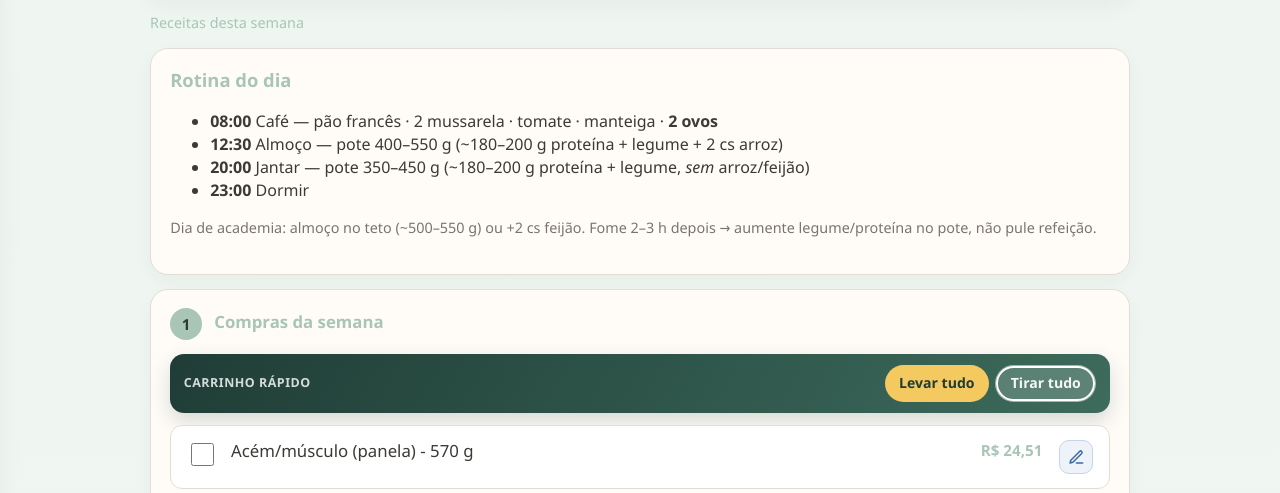
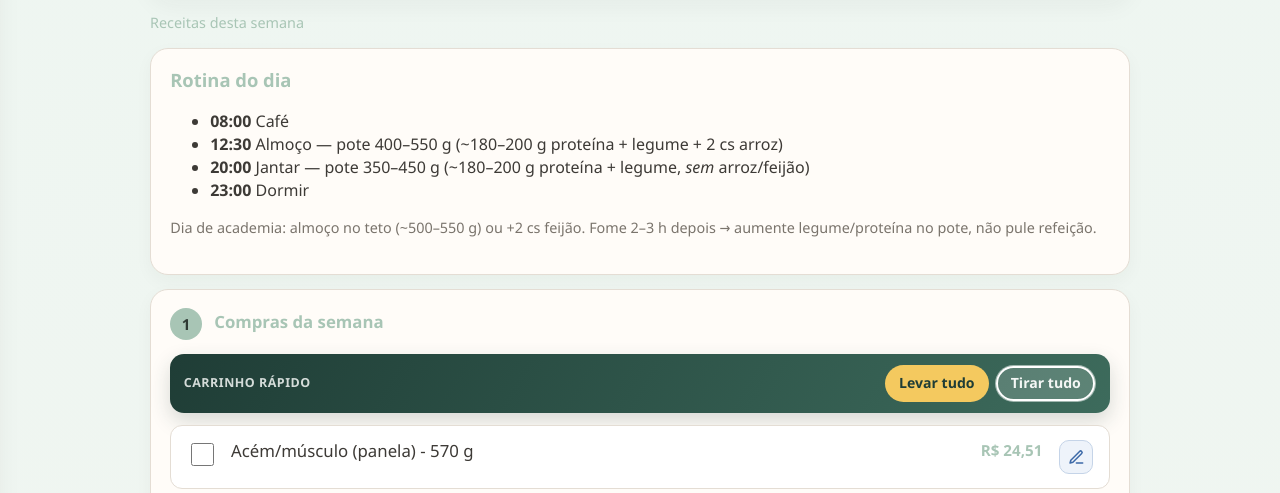
Before and after one commit to gadget-apps/alimentacao-cardapios, a plain HTML site: page semana-1.html in a window 1280 px wide. Shown: the part 251-744 px from the top of the page. Drawn offline with Linux system fonts and the light colour scheme.

Commit message:
Deixa o café da rotina genérico, sem detalhar o prato.
Co-authored-by: Cursor <cursoragent@cursor.com>

```diff
--- a/semana-1.html
+++ b/semana-1.html
@@ -24,7 +24,7 @@
     <section class="card">
       <h2>Rotina do dia</h2>
       <ul>
-        <li><strong>08:00</strong> Café — pão francês · 2 mussarela · tomate · manteiga · <strong>2 ovos</strong></li>
+        <li><strong>08:00</strong> Café</li>
         <li><strong>12:30</strong> Almoço — pote 400–550 g (~180–200 g proteína + legume + 2 cs arroz)</li>
         <li><strong>20:00</strong> Jantar — pote 350–450 g (~180–200 g proteína + legume, <em>sem</em> arroz/feijão)</li>
         <li><strong>23:00</strong> Dormir</li>
```
Also changed, not shown: semana-2.html (+1 -1 lines), semana-3.html (+1 -1 lines), semana-4.html (+1 -1 lines), semana-5.html (+1 -1 lines), semana-6.html (+1 -1 lines), semana-7.html (+1 -1 lines), semana-8.html (+1 -1 lines), 1 other file.
